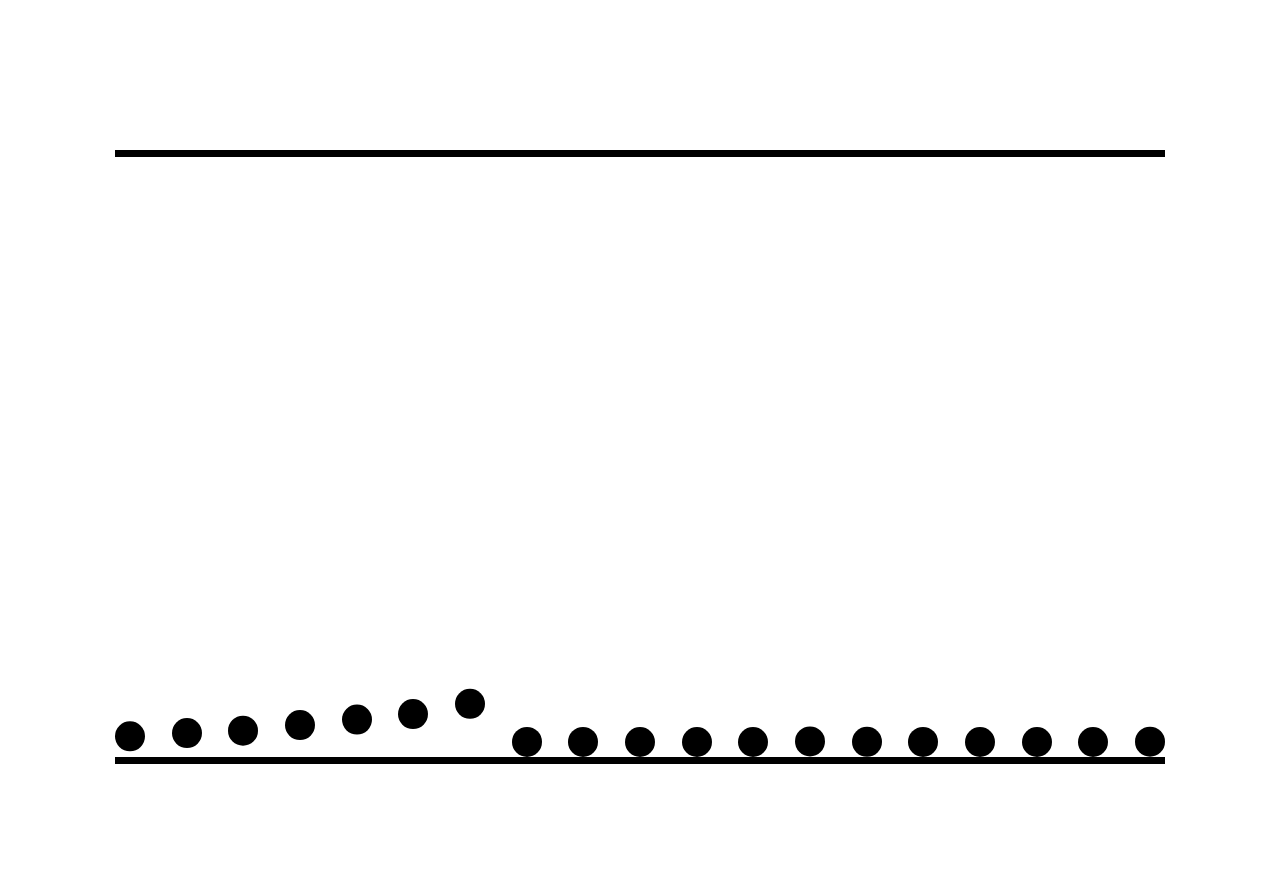
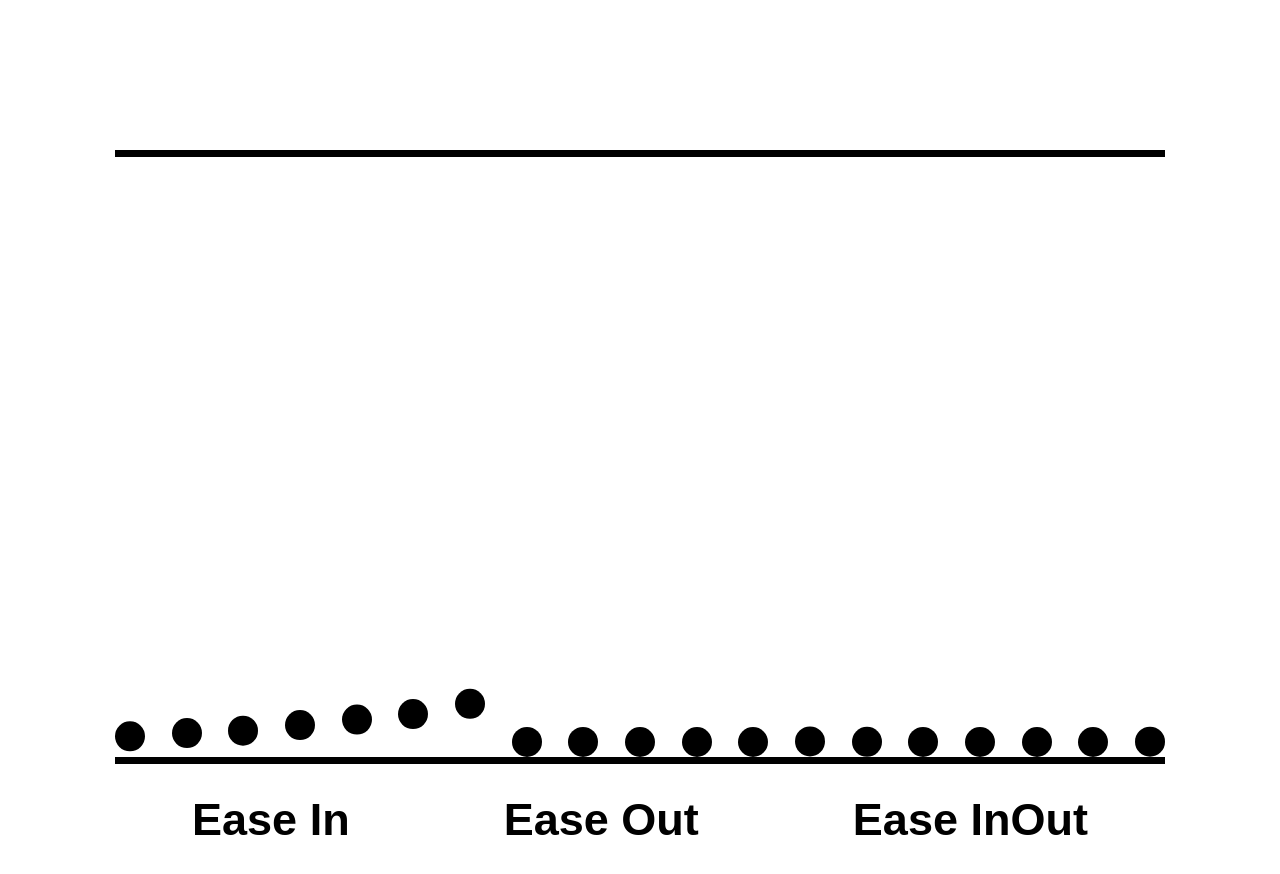
Before and after one commit to Nam-Hai/Easing, a plain HTML site: page index.html in a window 1280 px wide. Drawn offline with Linux system fonts and the light colour scheme.

Commit message:
easing visualization

```diff
--- a/index.html
+++ b/index.html
@@ -68,6 +68,11 @@
             <div class="circle"></div>
         </div>
     </main>
+    <section>
+        <h2>Ease In</h2>
+        <h2>Ease Out</h2>
+        <h2>Ease InOut</h2>
+    </section>
 
     <script src="script.js"></script>
 </body>
--- a/style.css
+++ b/style.css
@@ -9,12 +9,24 @@ main {
     display: flex;
     width: 70rem;
     height: 40rem;
-    margin: 10rem auto;
+    margin: 10rem auto 0;
 
     border-top: 0.5rem solid black;
     border-bottom: 0.5rem solid black;
 
     justify-content: space-between;
+}
+
+section {
+    width: 70rem;
+    margin: 2rem auto;
+    display: flex;
+    justify-content: space-around;
+}
+
+h2 {
+    display: inline-block;
+    font-size: 3rem;
 }
 
 .easing-container {
```
